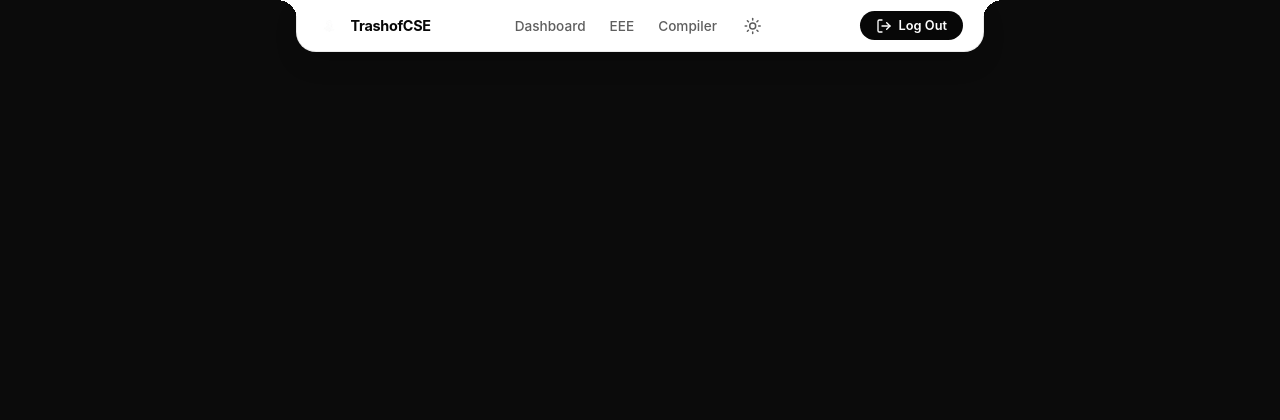
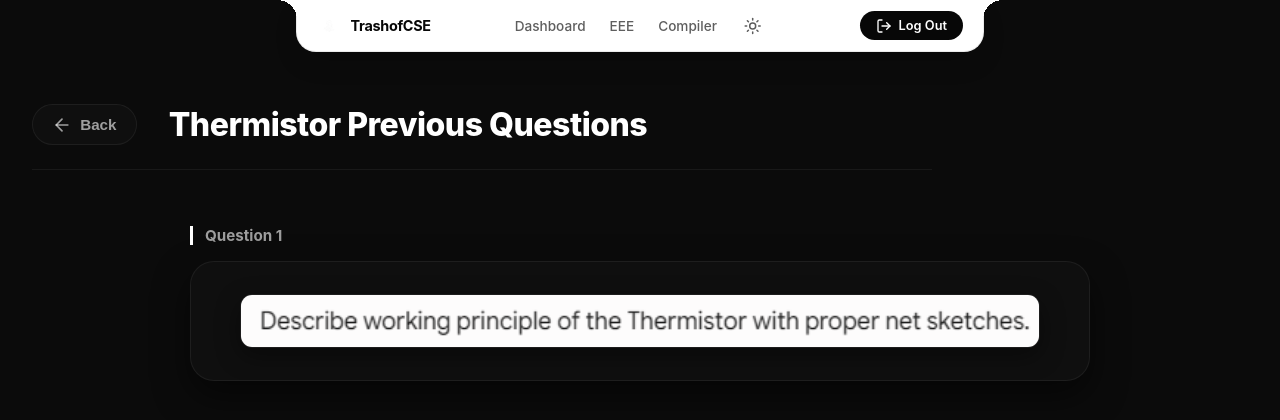
Before and after one commit to mongooseintown/TrashofCSE-Project, a React (Vite) app in the folder frontend/: page /eee/thermistor-pq in a window 1280 px wide. Shown: the top 420 px of the page. Built offline with nearby package versions, Linux system fonts and the light colour scheme; no server answers; sample sign-in values are in the browser's storage.

Commit message:
Add Thermistor Previous Questions product card and note page component

```diff
--- a/frontend/src/App.jsx
+++ b/frontend/src/App.jsx
@@ -26,6 +26,7 @@ import DVMPQNote from './pages/DVMPQNote';
 import OptoElectronicsPQNote from './pages/OptoElectronicsPQNote';
 import StrainGaugePQNote from './pages/StrainGaugePQNote';
 import ThermocouplePQNote from './pages/ThermocouplePQNote';
+import ThermistorPQNote from './pages/ThermistorPQNote';
 import EEESegment08 from './pages/EEESegment08';
 import Navbar from './components/Navbar';
 import AdminRoute from './components/AdminRoute';
@@ -75,6 +76,7 @@ function AppContent() {
           <Route path="/eee/opto-electronics-pq" element={<PrivateRoute><OptoElectronicsPQNote /></PrivateRoute>} />
           <Route path="/eee/strain-gauge-pq" element={<PrivateRoute><StrainGaugePQNote /></PrivateRoute>} />
           <Route path="/eee/thermocouple-pq" element={<PrivateRoute><ThermocouplePQNote /></PrivateRoute>} />
+          <Route path="/eee/thermistor-pq" element={<PrivateRoute><ThermistorPQNote /></PrivateRoute>} />
 
           {/* Auth Routes */}
           <Route path="/login" element={<Login />} />
--- a/frontend/src/pages/EEESegment08.jsx
+++ b/frontend/src/pages/EEESegment08.jsx
@@ -389,6 +389,50 @@ const EEESegment08 = () => {
             </button>
           </div>
         </div>
+
+        {/* Card 16: Thermistor Previous Questions */}
+        <div className="product-card" onClick={() => navigate('/eee/thermistor-pq')}>
+          {/* Card Top Image Cover */}
+          <div className="card-img-container">
+            <span className="card-tag-badge">New</span>
+            <div className="card-logo-badge">EEE</div>
+
+            <img
+              src="/rtd-cover.png"
+              alt="Thermistor Previous Questions"
+              className="card-img"
+              style={{ filter: 'hue-rotate(150deg) brightness(0.9)' }}
+            />
+
+            {/* Pagination dots mimicking Nike card pagination */}
+            <div className="card-dots">
+              <span className="active"></span>
+              <span></span>
+              <span></span>
+              <span></span>
+            </div>
+          </div>
+
+          {/* Card Content details */}
+          <div className="card-details-section">
+            <h3>Thermistor Previous Questions</h3>
+            <span className="card-sub">Exam Question Board</span>
+            <p className="card-desc">
+              Review and practice real previous exam questions on Thermistor Working Principles.
+            </p>
+          </div>
+
+          {/* Card Footer row */}
+          <div className="card-footer-row">
+            <span className="price-pill">EEE 101</span>
+            <button className="buy-pill-btn" onClick={(e) => {
+              e.stopPropagation();
+              navigate('/eee/thermistor-pq');
+            }}>
+              Open Note <ArrowUpRight size={16} />
+            </button>
+          </div>
+        </div>
       </div>
     </div>
   );
--- /dev/null
+++ b/frontend/src/pages/ThermistorPQNote.jsx
@@ -0,0 +1,43 @@
+import React from 'react';
+import { useNavigate } from 'react-router-dom';
+import { ArrowLeft } from 'lucide-react';
+import './PVCellNote.css'; // Reuses notes layout styling
+
+const ThermistorPQNote = () => {
+  const navigate = useNavigate();
+
+  return (
+    <div className="note-page-container">
+      {/* Header Row with Back Button */}
+      <div className="note-header-row">
+        <button
+          onClick={() => navigate('/eee/segment-08')}
+          className="note-back-btn"
+          title="Back to Segment 08 Portal"
+        >
+          <ArrowLeft size={20} />
+          <span>Back</span>
+        </button>
+        <h1>Thermistor Previous Questions</h1>
+      </div>
+
+      {/* Note Images List (Serially) */}
+      <div className="note-images-list">
+        <div className="note-image-card">
+          <span className="note-image-caption">
+            Question 1
+          </span>
+          <div className="note-img-wrapper">
+            <img
+              src="/eee-thermistor-pq-1.png"
+              alt="Describe working principle of the Thermistor with proper net sketches."
+              className="note-handnote-img"
+            />
+          </div>
+        </div>
+      </div>
+    </div>
+  );
+};
+
+export default ThermistorPQNote;
```
Also changed, not shown: frontend/public/eee-thermistor-pq-1.png (added).
